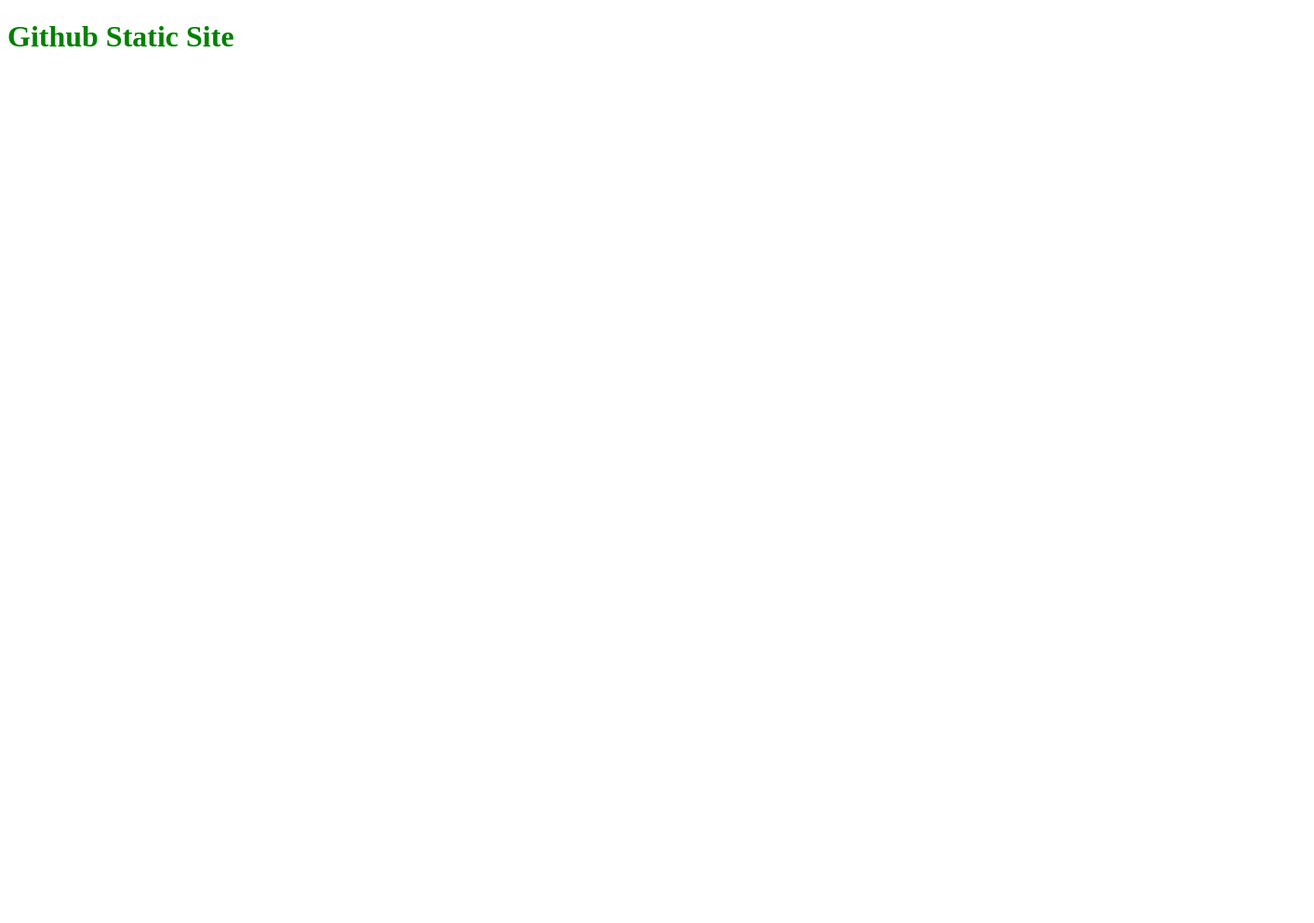
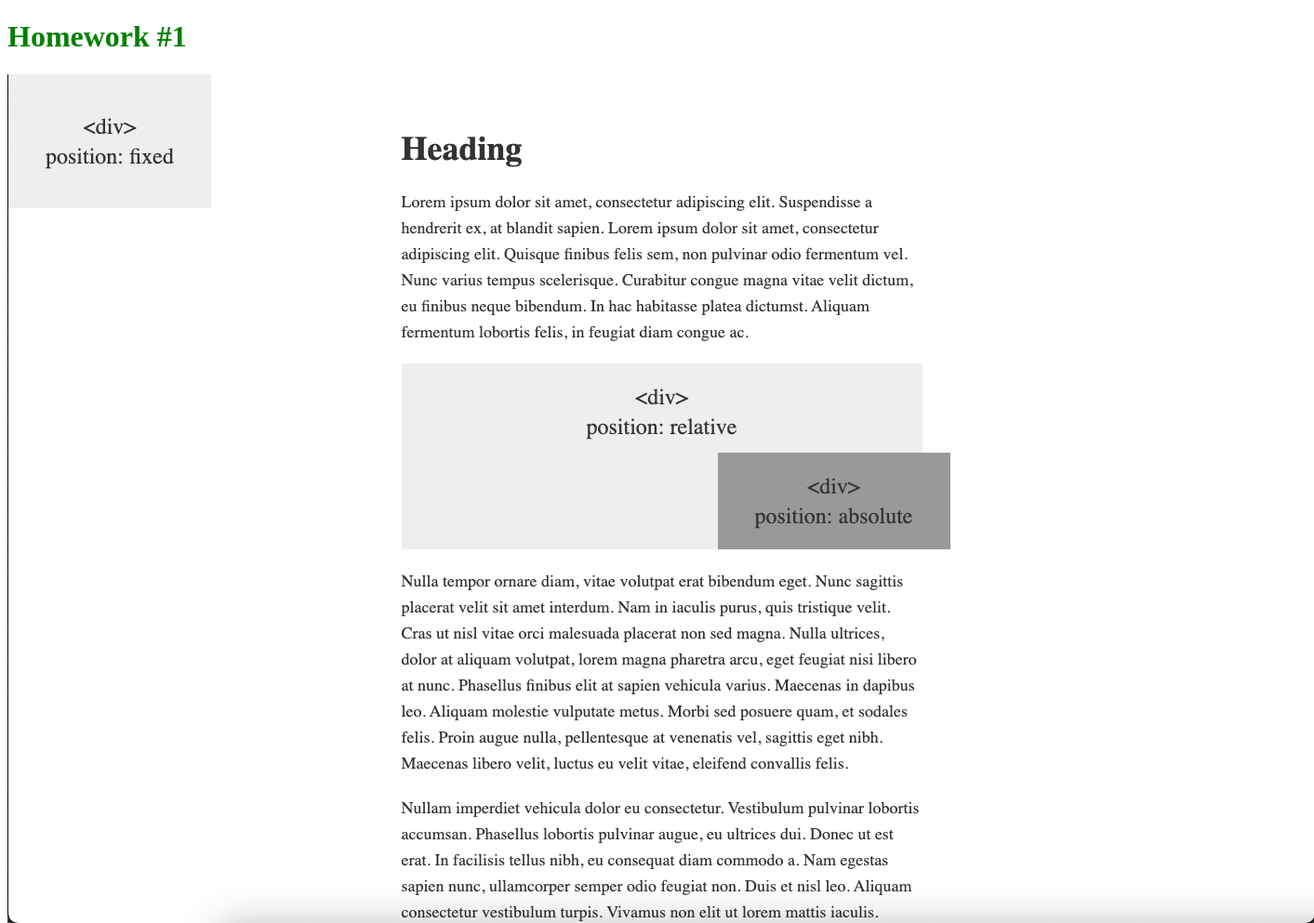
Before and after one commit to travishoglund/travishoglund.github.io, a plain HTML site: page index.html in a window 1280 px wide. Shown: the whole page at 93% size, 1413 px wide, since content can reach past the window. Before the commit the page ends 800 px from the top, so only its background shows below. Drawn offline with Linux system fonts and the light colour scheme.

Commit message:
Homework 1

```diff
--- a/index.html
+++ b/index.html
@@ -13,6 +13,7 @@
 </head>
 
 <body>
-    <h1>Github Static Site</h1>
+    <h1>Homework #1</h1>
+    <img src="./homework.png" alt="" />
 </body>
 </html>
```
Also changed, not shown: homework.png (added).
